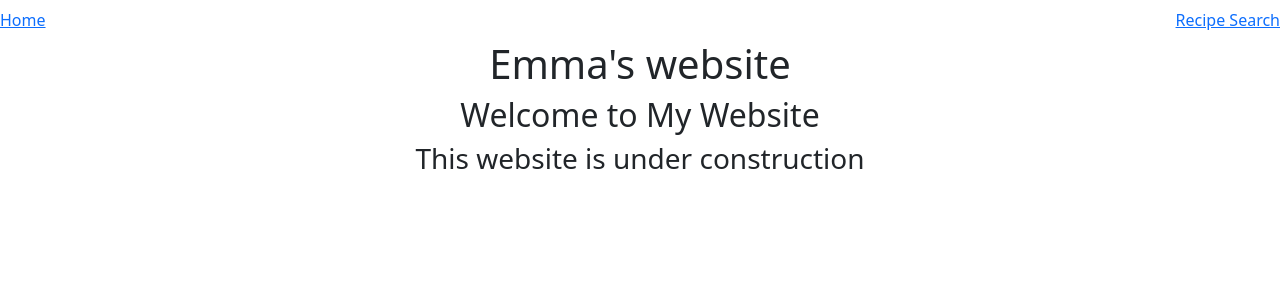
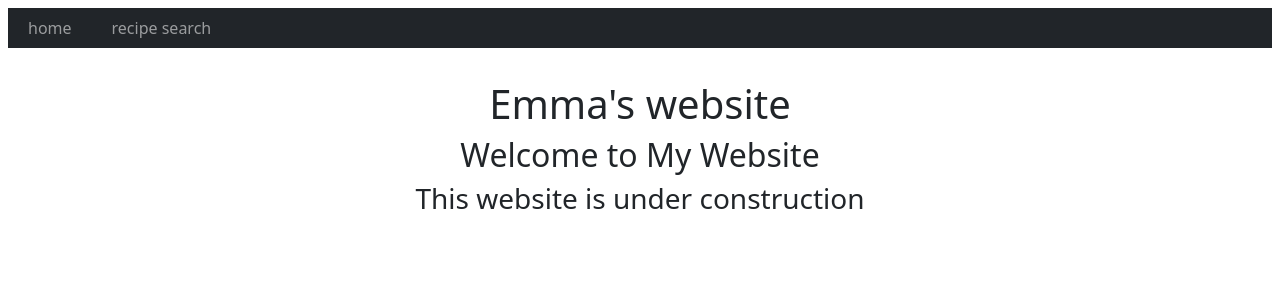
Before and after one commit to emmabateman/emmabateman.github.io, a Next.js app: page / in a window 1280 px wide. Shown: the top 300 px of the page. Built offline with nearby package versions, Linux system fonts and the light colour scheme.

Commit message:
prettied up navbar

```diff
--- a/app/layout.tsx
+++ b/app/layout.tsx
@@ -12,9 +12,9 @@ export default function RootLayout({
 }) {
   return (
     <StrictMode>
-    <Navbar />
       <html lang="en">
         <body>
+          <Navbar />
 	  <div className="container text-center">
 	    {children}
 	  </div>
--- a/components/navbar.tsx
+++ b/components/navbar.tsx
@@ -1,9 +1,27 @@
+function NavItem({ link, title } :
+		 { link: string, title: string}) {
+  return (
+    <li className="nav-item me-4">
+      <a className="nav-link" href={link}>{title}</a>
+    </li>
+  );
+}
+
 function Navbar() {
   return (
-    <div className="navbar-expand">
-      <div className="navbar">
-        <a className="nav-item" href="/">Home</a>
-	<a className="nav-item" href="/recipesearch">Recipe Search</a>
+    <div className="navbar navbar-expand-md p-2 mb-4" data-bs-theme="dark">
+      <div className="container-fluid bg-dark">
+        <button className="navbar-toggler" type="button" data-bs-toggle="collapse"
+	        data-bs-target="#navbarContent" aria-controls="navbarContent"
+		aria-expanded="false" aria-label="Toggle navigation">
+	  <span className="navbar-toggler-icon"></span>
+	</button>
+	<div className="collapse navbar-collapse bg-dark" id="navbarContent">
+	  <ul className="navbar-nav">
+            <NavItem link="/" title="home"/>
+	    <NavItem link="/recipesearch" title="recipe search"/>
+	  </ul>
+	</div>
       </div>
     </div>
   );
```
